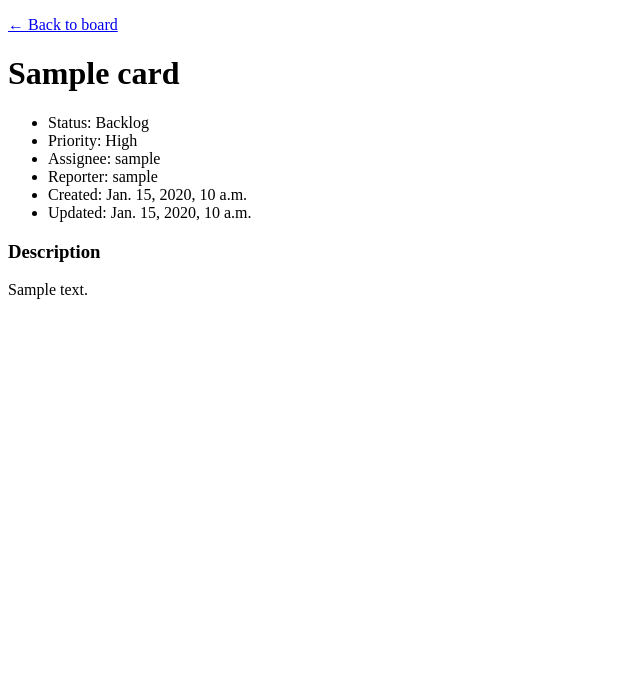
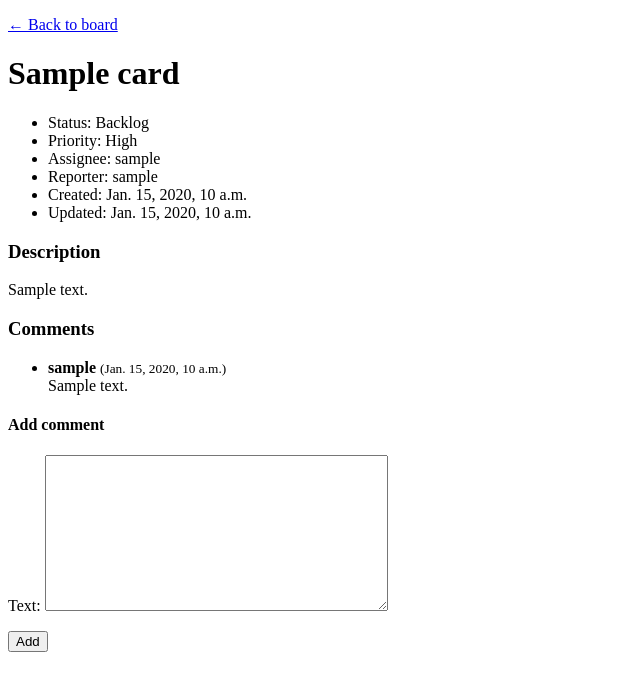
Before and after one commit to valeramaksimovv/todoapp, a Django app: template board/templates/board/card_detail.html in a window 1280 px wide. Shown: the top 691 px of the page, without its empty margins (0-640 px from the left). Run offline with Django 5.2, Linux system fonts and the light colour scheme; the template is opened without the code that fills it: values that come from a table or form of the project are taken from there, others are empty; tables that the repository leaves empty hold one stand-in row (values such as "Sample post").

Commit message:
add feature add comment in card

```diff
--- a/board/forms.py
+++ b/board/forms.py
@@ -1,7 +1,17 @@
+from django.forms.widgets import Widget
 from django import forms
-from .models import Card
+from .models import Card, Comment
 
 class CardCreateForm(forms.ModelForm):
     class Meta:
         model = Card
         fields = ["name", "description", "status", "priority", "assignee"]
+
+
+class CommentForm(forms.ModelForm):
+    class Meta:
+        model = Comment
+        fields = ["text"]
+        Widgets = {
+            "text": forms.Textarea(attrs={"rows": 3}),
+        }
--- a/board/models.py
+++ b/board/models.py
@@ -72,3 +72,23 @@ class Card(models.Model):
 
     def __str__(self) -> str:
         return self.name
+
+
+# Comment
+
+class Comment(models.Model):
+    card = models.ForeignKey(
+        Card,
+        on_delete=models.CASCADE,
+        related_name="comments",
+    )
+    text = models.TextField()
+    created_by = models.ForeignKey(
+        settings.AUTH_USER_MODEL,
+        on_delete=models.PROTECT,
+        related_name="comments",
+    )
+    created_at = models.DateTimeField(auto_now_add=True)
+
+    def __str__(self) -> str:
+        return f"Comment by {self.created_by} on {self.card}"
--- a/board/templates/board/card_detail.html
+++ b/board/templates/board/card_detail.html
@@ -1,7 +1,7 @@
 {% extends "base.html" %}
 
 {% block content %}
-<p><a href="{% url 'board' %}">← Back to board</a></p>
+<p><a href="{% url 'board' %}"> ← Back to board </a></p>
 
 <h1>{{ card.name }}</h1>
 
@@ -16,4 +16,28 @@
 
 <h3>Description</h3>
 <p>{{ card.description|linebreaksbr|default:"No description" }}</p>
+
+<h3>Comments</h3>
+
+{% if comments %}
+<ul>
+    {% for c in comments %}
+    <li>
+        <b>{{ c.created_by }}</b>
+        <small>({{ c.created_at }})</small><br>
+        {{ c.text|linebreaksbr }}
+    </li>
+    {% endfor %}
+</ul>
+{% else %}
+<p>No comments yet.</p>
+{% endif %}
+
+<h4>Add comment</h4>
+<form method="post">
+    {% csrf_token %}
+    {{ form.as_p }}
+    <button type="submit">Add</button>
+</form>
+
 {% endblock %}
--- a/board/urls.py
+++ b/board/urls.py
@@ -3,6 +3,6 @@ from . import views
 
 urlpatterns = [
     path("", views.board_view, name="board"),
-    path("card/<int:card_id>/", views.card_detail_view, name="card_detail"),
+    path("card/<int:pk>/", views.card_detail_view, name="card_detail"),
     path("cards/new/", views.card_create_view, name="card_create"),
 ]
```
Also changed, not shown: board/templates/board/board.html (+6 -2 lines), board/views.py (+19 -2 lines), board/migrations/0001_initial.py, 1 other file.
